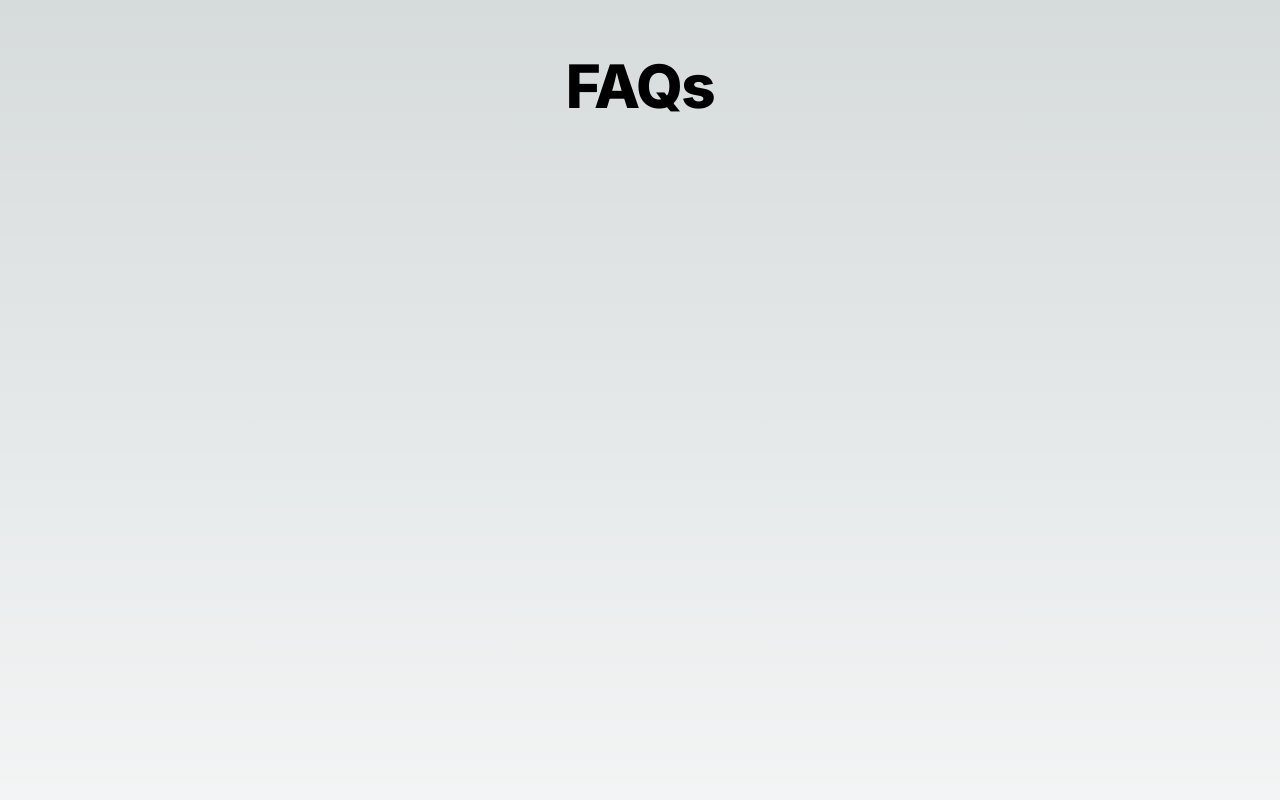
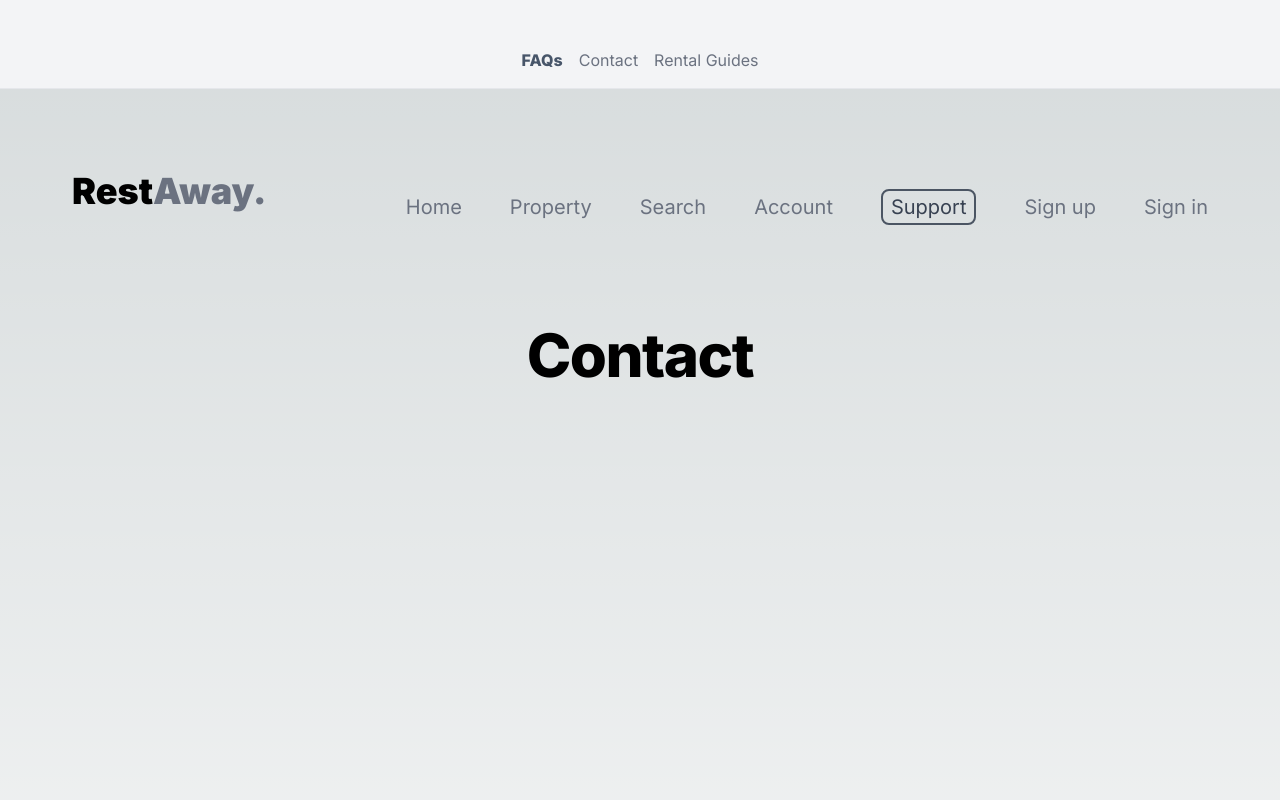
Before and after one commit to dariamilic/korisnicka-sucelja, a Next.js app in the folder rest_away_booking_project/: page /support/FAQs in a window 1280 px wide. Shown: the top 800 px of the page. Built offline with nearby package versions, Linux system fonts and the light colour scheme.

Commit message:
updated support page

```diff
--- a/rest_away_booking_project/src/app/support/FAQs/page.tsx
+++ b/rest_away_booking_project/src/app/support/FAQs/page.tsx
@@ -1,7 +1,19 @@
+'use client'
+import { Navigation } from "@/components/navigation";
+import { useState } from "react";
+
+
 export default function SupportFAQsPage() {
-    return (
-      <main className="flex min-h-screen flex-col items-center p-10">
-        <h1 className="text-6xl font-extrabold tracking-tight">FAQs</h1>
-      </main>
+   const [isOpen, setIsOpen] = useState(false);
+
+       return (
+       <>
+         <Navigation setIsOpen={setIsOpen} />
+
+
+         <main className="flex min-h-screen flex-col items-center p-10">
+           <h1 className="text-6xl font-extrabold tracking-tight">Contact</h1>
+         </main>
+       </>
     );
   }
--- a/rest_away_booking_project/src/app/support/_components/navigation.tsx
+++ b/rest_away_booking_project/src/app/support/_components/navigation.tsx
@@ -38,7 +38,7 @@ export function Navigation() {
   const pathname = usePathname();
   console.log(pathname);
   return (
-    <ul className="flex justify-center space-x-4 mt-8">
+    <ul className="flex justify-center space-x-4 text-brand-text-strong text-gray-500 mt-8">
       {pages.map((page, index) => processPage(page, index, pathname))}
     </ul>
   );
--- a/rest_away_booking_project/src/app/support/contact/page.tsx
+++ b/rest_away_booking_project/src/app/support/contact/page.tsx
@@ -1,7 +1,18 @@
+'use client'
+import { Navigation } from "@/components/navigation";
+import { useState } from "react";
+
 export default function SupportContactPage() {
+  const [isOpen, setIsOpen] = useState(false);
+
     return (
+    <>
+      <Navigation setIsOpen={setIsOpen} />
+
+
       <main className="flex min-h-screen flex-col items-center p-10">
         <h1 className="text-6xl font-extrabold tracking-tight">Contact</h1>
       </main>
+    </>
     );
   }
--- a/rest_away_booking_project/src/app/support/layout.tsx
+++ b/rest_away_booking_project/src/app/support/layout.tsx
@@ -1,12 +1,26 @@
 import type { Metadata } from "next";
+import { Navigation } from "./_components/navigation";
+
 export const metadata: Metadata = {
   title: "Support",
 };
 
 export default function AccountLayout({
-  children,
-}: {
-  children: React.ReactNode;
-}) {
-  return <section className="mt-4">{children}</section>;
-}
+   children,
+ }: {
+   children: React.ReactNode;
+ }) {
+   return (
+     <section>
+       {/* Sporedna navigacija između glavne navigacije i sadržaja */}
+       <div className="flex justify-center bg-gray-100 p-4 border-b">
+         <Navigation />
+       </div>
+
+       {/* Glavni sadržaj stranice */}
+       <main className="p-6">
+         {children}
+       </main>
+     </section>
+   );
+ }
--- a/rest_away_booking_project/src/app/support/rental_guides/page.tsx
+++ b/rest_away_booking_project/src/app/support/rental_guides/page.tsx
@@ -1,7 +1,18 @@
+'use client'
+import { Navigation } from "@/components/navigation";
+import { useState } from "react";
+
 export default function SupportRentalGuidesPage() {
+  const [isOpen, setIsOpen] = useState(false);
+
     return (
+    <>
+      <Navigation setIsOpen={setIsOpen} />
+
+
       <main className="flex min-h-screen flex-col items-center p-10">
-        <h1 className="text-6xl font-extrabold tracking-tight">Rental Guides</h1>
+        <h1 className="text-6xl font-extrabold tracking-tight">Contact</h1>
       </main>
+    </>
     );
   }
```
